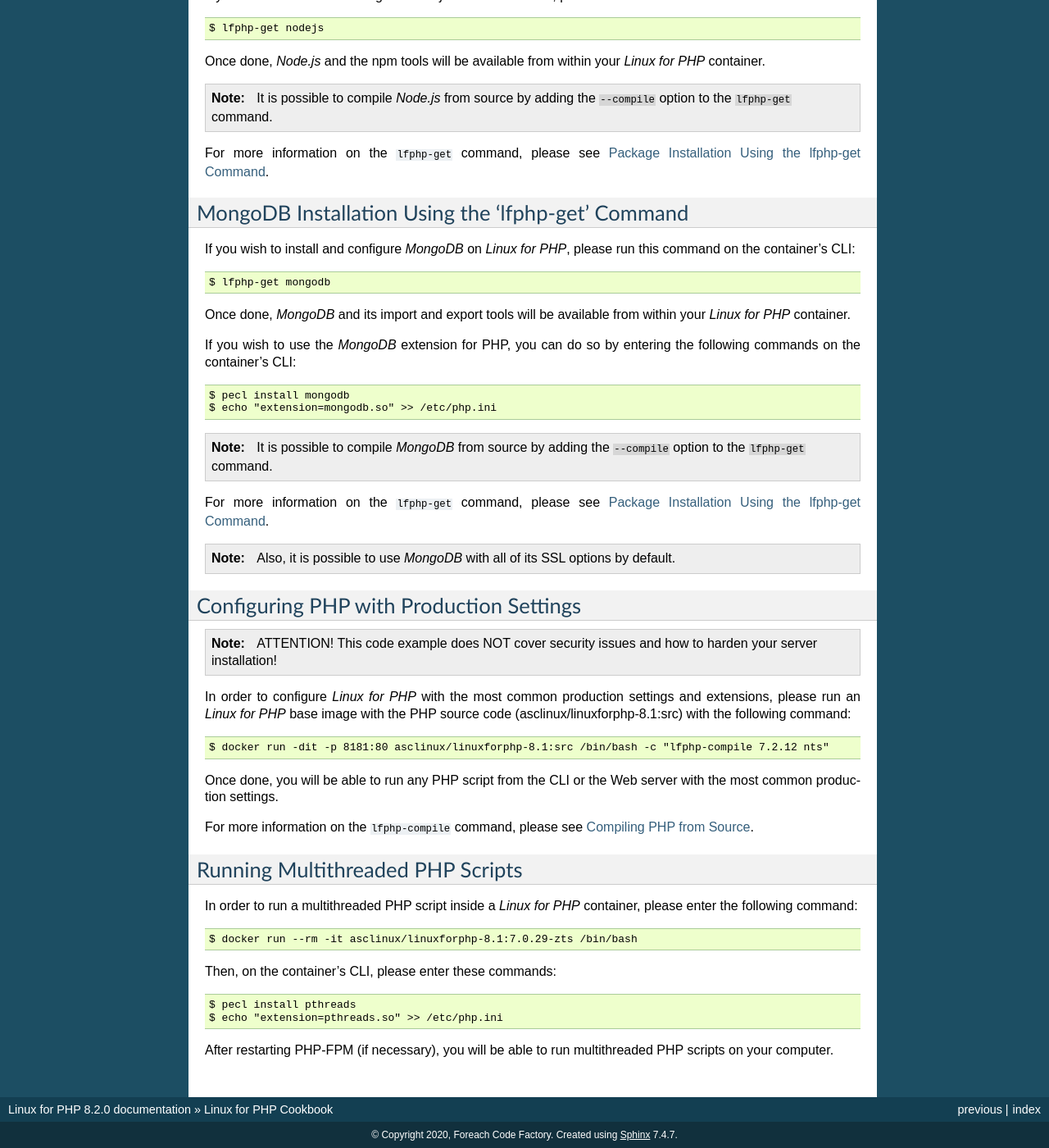
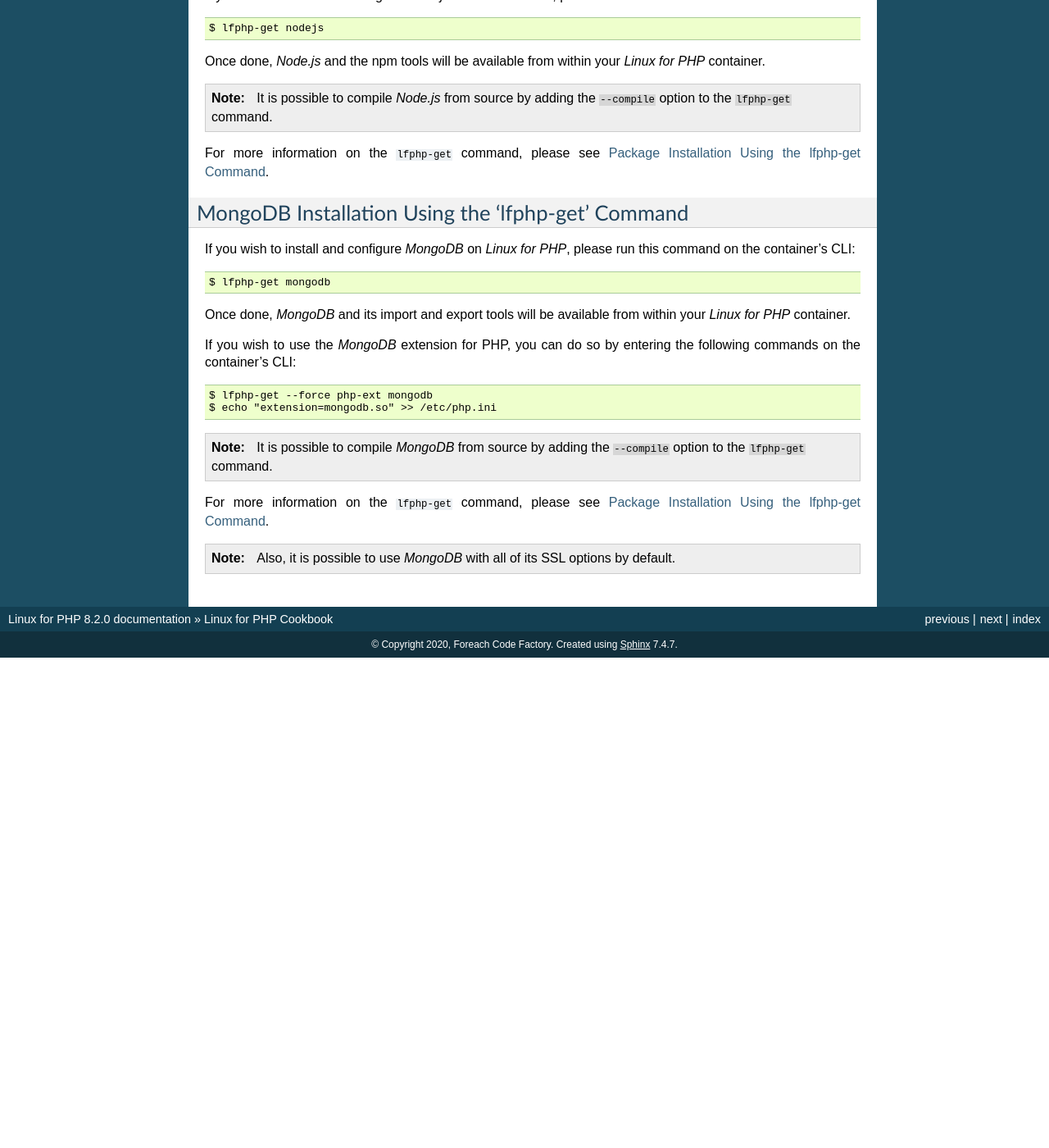
Before and after one commit to linuxforphp/linuxforphp-docs, a Sphinx documentation site: the page built from docs/cookbook.rst, in a window 1280 px wide and 1400 px high, scrolled down 1091 px. Shown: the whole window at 82% size. Built offline with Sphinx 7.4.7, drawn with Linux system fonts in a browser that asks for light colours; after the commit the page ends 1893 px from its top, so only the background shows below that; some of the changed text lies outside the part shown.

Commit message:
2021-06-16 AC: Updates the documentation.

```diff
--- a/docs/advanced_features.rst
+++ b/docs/advanced_features.rst
@@ -79,7 +79,7 @@
 
     $ lfphp-get [options] name_of_service_to_install
 
-.. note:: The ``lfphp-get`` command allows to compile some packages from source, by adding the ``--compile`` option at the end of the command.
+.. note:: The ``lfphp-get`` command allows to compile some packages from source, by adding the ``--compile`` option to the command.
 
 To get a complete and up to date list of available services, please use the ``--list`` option::
 
--- a/docs/basic_usage.rst
+++ b/docs/basic_usage.rst
@@ -11,7 +11,7 @@
 Docker's Interactive Mode
 -------------------------
 
-To run a *Linux for PHP* container in interactive mode, with the non thread-safe version of PHP 7.2.12, please
+To run a *Linux for PHP* container in interactive mode, with the non thread-safe version of PHP 7.4, please
 enter the following command using your system's shell (*Bash*/*PowerShell*)::
 
     $ docker run --rm -it asclinux/linuxforphp-8.2-ultimate:7.4-nts /bin/bash
@@ -76,9 +76,9 @@
 Of course, *Linux for PHP* is a lightweight version of Linux with all the software needed to easily compile any recent
 version of PHP. Thus, if you prefer to compile and use a different version of PHP, you can do so by entering the
 following command in a new terminal window. Please make sure to enter the version that you wish to compile, as per the
-following example (7.4.0dev in this case)::
+following example (8.1.0dev in this case)::
 
-    $ docker run -dit -p 8181:80 asclinux/linuxforphp-8.2:src /bin/bash -c "lfphp-compile 7.4.6 nts"
+    $ docker run -dit -p 8181:80 asclinux/linuxforphp-8.2:src /bin/bash -c "lfphp-compile 8.1.0 nts"
 
 After a few minutes, the new PHP binaries will be compiled and ready to be used! You can always check on the
 compilation's progress by connecting to the container using the ``docker exec`` command::
--- a/docs/cookbook.rst
+++ b/docs/cookbook.rst
@@ -11,13 +11,13 @@
 CMS Installation Using the ``lfphp-get`` Command
 ------------------------------------------------
 
-To install *Concrete5*, *Drupal*, *Joomla* or *WordPress* inside a Linux for PHP container, please enter the following command
+To install *Concrete5*, *Drupal*, *Joomla*, *WordPress*, *Magento* or *Prestashop* inside a Linux for PHP container, please enter the following command
 on the container's CLI::
 
     $ lfphp-get cms
 
-After asking which CMS is to be installed and what is the project's name, the ``lfphp-get`` command will set everything up for you. Once it is done,
-you will be able to finish installing *Concrete5*, *Drupal*, *Joomla* or *WordPress* by using the corresponding CMS' default
+After asking you which CMS you wish to install, and what is your project's name, the ``lfphp-get`` command will set everything up for you. Once this is done,
+you will be able to finish installing *Concrete5*, *Drupal*, *Joomla*, *WordPress*, *Magento* or *Prestashop* by using the corresponding CMS' default
 Web installer. By default, the CMS will be installed in the ``/srv/tempo`` folder inside the container. If you share this folder
 with the host, you will be able to access the source from outside the container after the end of the CMS' installation.
 
@@ -30,12 +30,12 @@
 PHP Framework Installation Using the ``lfphp-get`` Command
 ----------------------------------------------------------
 
-To install *Zend Framework*, *Zend Expressive*, *Symfony*, *Laravel*, *CakePHP*, *Slim* or *LightMVC* inside a Linux for PHP container, please enter the following command
+To install *Laminas (Zend Framework)*, *Mezzio (Zend Expressive)*, *Symfony*, *Laravel*, *CakePHP*, *Slim* or *LightMVC* inside a Linux for PHP container, please enter the following command
 on the container's CLI::
 
     $ lfphp-get php-frameworks
 
-After asking which framework is to be installed and what is the project's name, the ``lfphp-get`` command will set everything up for you.
+After asking you which framework you want to install, and what is your project's name, the ``lfphp-get`` command will set everything up for you.
 
 .. note:: By default, the framework's skeleton application will be installed in the ``/srv/tempo`` folder inside the container. If you share this folder with the host, you will be able to access the source code from outside the container after the end of the framework's installation.
 
@@ -79,7 +79,7 @@
 
 If you wish to use the *MongoDB* extension for PHP, you can do so by entering the following commands on the container's CLI::
 
-    $ pecl install mongodb
+    $ lfphp-get --force php-ext mongodb
     $ echo "extension=mongodb.so" >> /etc/php.ini
 
 .. note:: It is possible to compile *MongoDB* from source by adding the ``--compile`` option to the ``lfphp-get`` command.
@@ -87,41 +87,3 @@
 For more information on the ``lfphp-get`` command, please see :ref:`lfphp-get`.
 
 .. note:: Also, it is possible to use *MongoDB* with all of its SSL options by default.
-
-.. index:: Production - settings and configuration
-
-Configuring PHP with Production Settings
-----------------------------------------
-
-.. note:: ATTENTION! This code example does NOT cover security issues and how to harden your server installation!
-
-In order to configure *Linux for PHP* with the most common production settings and extensions, please run an *Linux for PHP* base image
-with the PHP source code (asclinux/linuxforphp-8.1:src) with the following command::
-
-    $ docker run -dit -p 8181:80 asclinux/linuxforphp-8.1:src /bin/bash -c "lfphp-compile 7.2.12 nts"
-
-Once done, you will be able to run any PHP script from the CLI or the Web server with the most common production settings.
-
-For more information on the ``lfphp-compile`` command, please see :ref:`lfphp-compile`.
-
-.. index:: Multithreading
-
-.. index:: Thread-safety
-
-.. index:: PHP Extensions - pthreads
-
-.. index:: Posix Threads (pthreads)
-
-Running Multithreaded PHP Scripts
----------------------------------
-
-In order to run a multithreaded PHP script inside a *Linux for PHP* container, please enter the following command::
-
-    $ docker run --rm -it asclinux/linuxforphp-8.1:7.0.29-zts /bin/bash
-
-Then, on the container's CLI, please enter these commands::
-
-    $ pecl install pthreads
-    $ echo "extension=pthreads.so" >> /etc/php.ini
-
-After restarting PHP-FPM (if necessary), you will be able to run multithreaded PHP scripts on your computer.
--- a/docs/index.rst
+++ b/docs/index.rst
@@ -9,12 +9,12 @@
 .. toctree::
    :maxdepth: 3
 
-   license
-   whats_new
    installation
    basic_usage
    advanced_features
    cookbook
+   whats_new
+   license
 
 
 Indices and tables
--- a/docs/whats_new.rst
+++ b/docs/whats_new.rst
@@ -4,7 +4,7 @@
 ===========================
 
 New Since Version 8.2.0 (May 17, 2020)
--------------------------------------
+--------------------------------------
 
 * New features:
     - PHP has been updated to version 7.4.6
```
Also changed, not shown: other parts of docs/cookbook.rst (+1 -1 lines).
